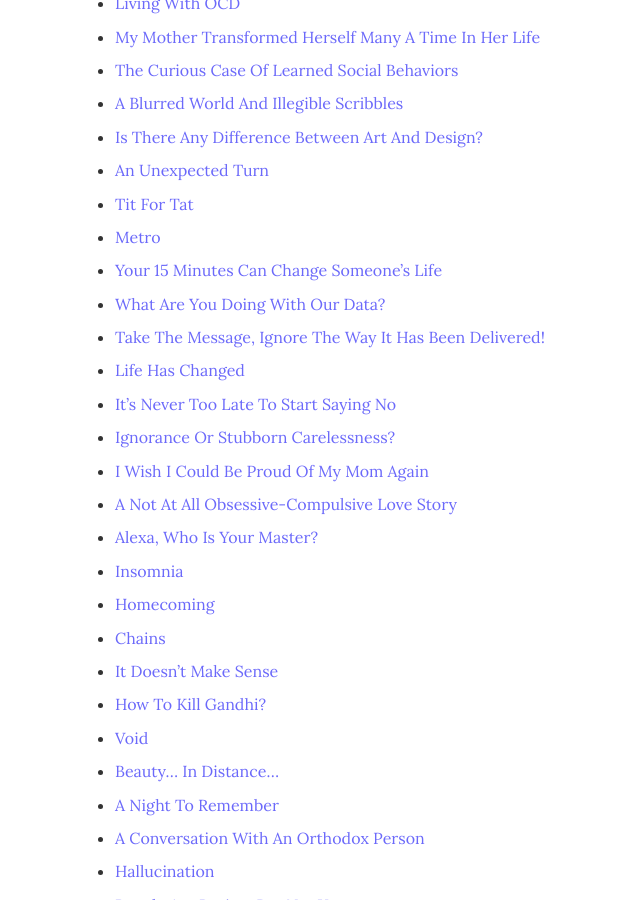
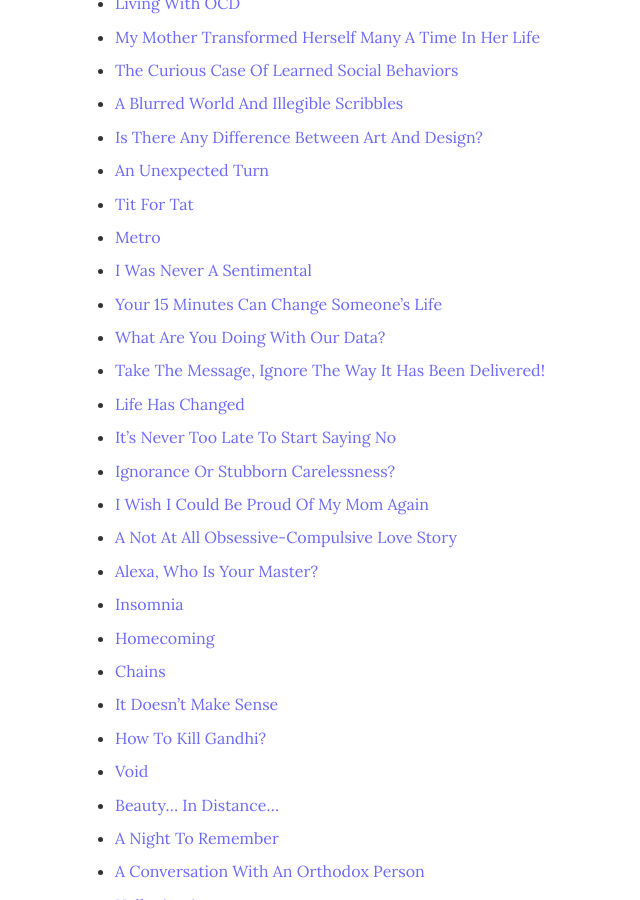
Before and after one commit to argumentativeyouth/pblog, a Jekyll site: the page built from _pages/all-posts.md, in a window 1280 px wide and 900 px high, scrolled down 316 px. Shown: the whole window, without its empty margins (250-890 px from the left). Built offline with Jekyll 4.4.1, drawn with Linux system fonts in a browser that asks for light colours.

Commit message:
Update all-posts.md

```diff
--- a/_pages/all-posts.md
+++ b/_pages/all-posts.md
@@ -14,6 +14,7 @@ image:
 * [An Unexpected Turn](https://pritams.blog/an-unexpected-turn/)
 * [Tit For Tat](https://pritams.blog/tit-for-tat/)
 * [Metro](https://pritams.blog/metro/)
+* [I Was Never A Sentimental](https://pritams.blog/i-was-never-a-sentimental/)
 * [Your 15 Minutes Can Change Someone’s Life](https://pritams.blog/your-15-minutes-can-change-someones-life/)
 * [What Are You Doing With Our Data?](https://pritams.blog/what-are-you-doing-with-our-data/)
 * [Take The Message, Ignore The Way It Has Been Delivered!](https://pritams.blog/take-the-message-ignore-the-way-it-has-been-delivered/)
```
